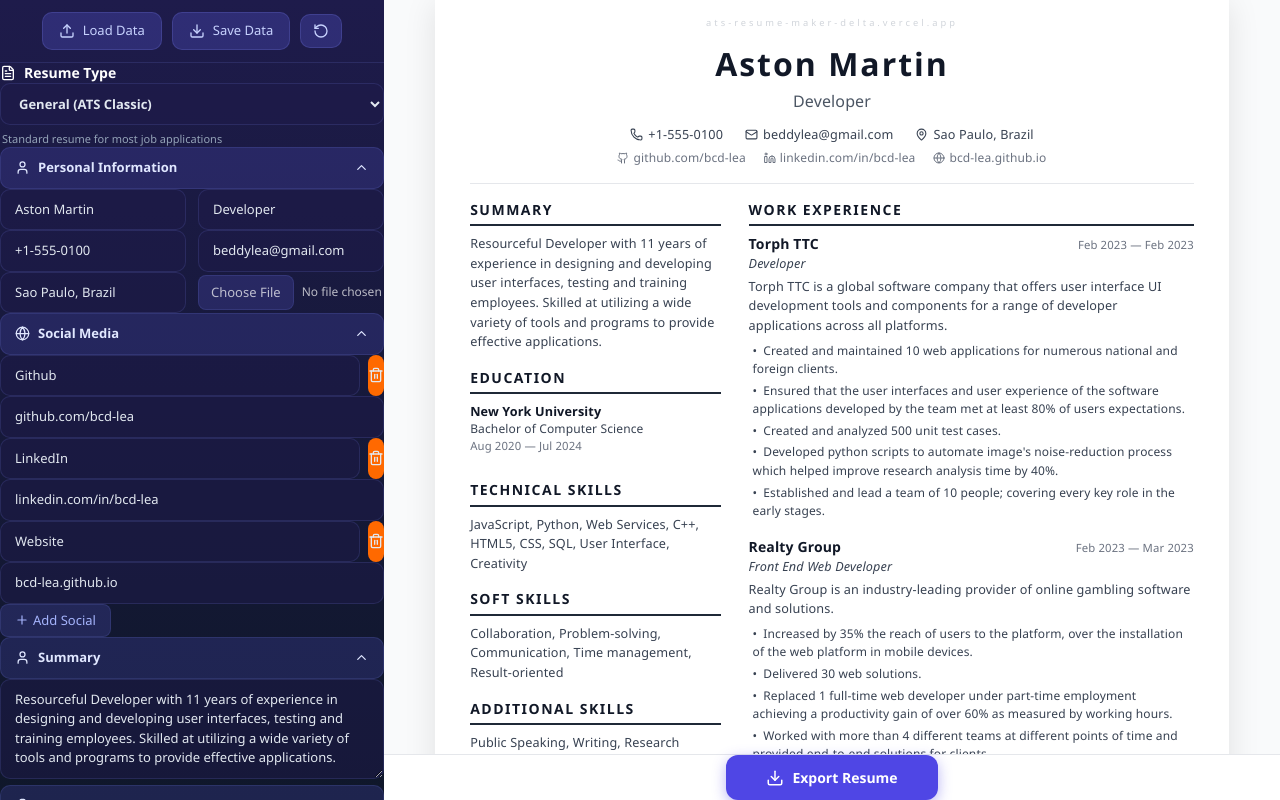
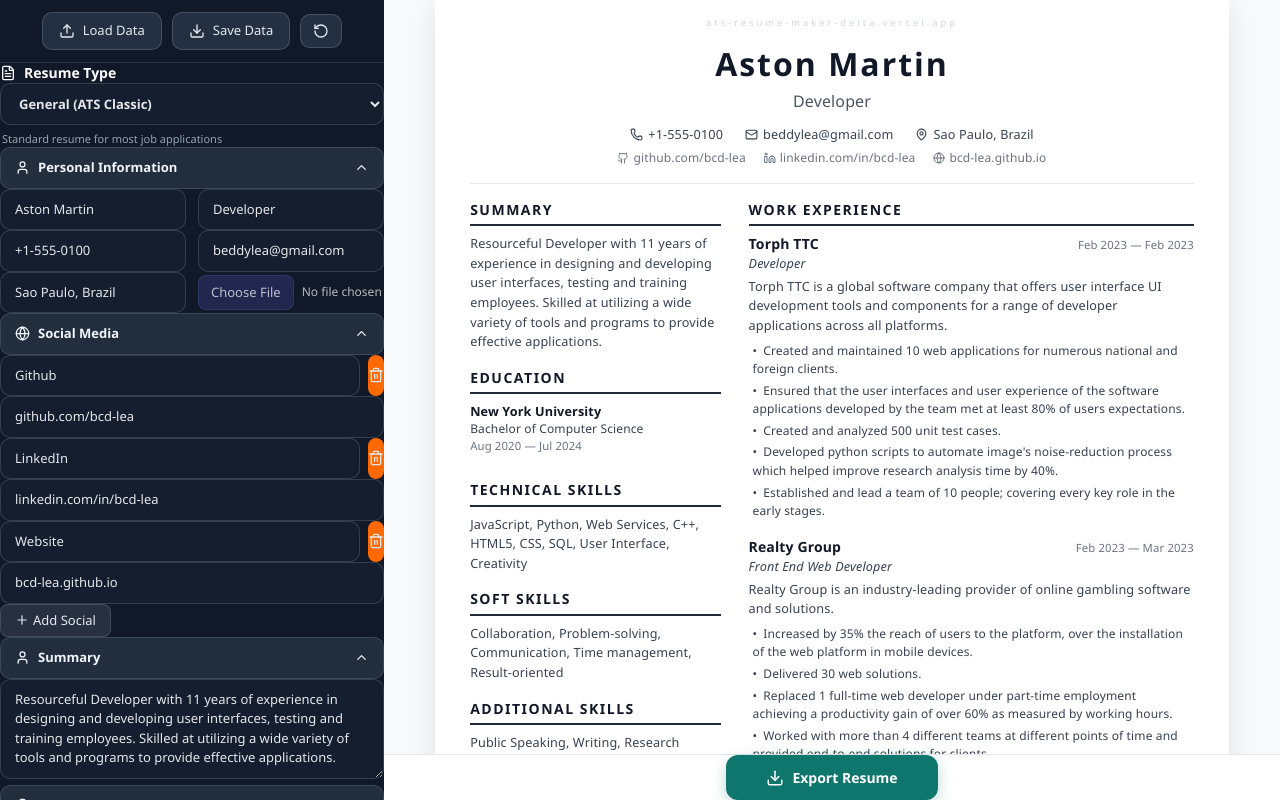
Before and after one commit to Anuragbhtri019/ats_resume_maker, a Next.js app: page /resume in a window 1280 px wide. Built offline with nearby package versions, Linux system fonts and the light colour scheme.

Commit message:
feat: update styling for ExportModal, LeftForm, and ResumePage components for improved UI consistency

```diff
--- a/app/components/ExportModal.jsx
+++ b/app/components/ExportModal.jsx
@@ -105,7 +105,7 @@ export default function ExportModal({ open, onClose, previewRef }) {
         </div>
 
         {exporting && (
-          <div className="mt-4 flex items-center justify-center gap-2 text-sm text-purple-600">
+          <div className="mt-4 flex items-center justify-center gap-2 text-sm text-cyan-700">
             <span className="export-spinner" />
             Generating file...
           </div>
--- a/app/components/LeftForm.jsx
+++ b/app/components/LeftForm.jsx
@@ -124,7 +124,7 @@ export default function LeftForm() {
         height: "100%",
         display: "flex",
         flexDirection: "column",
-        background: "linear-gradient(180deg, #1e1b4b 0%, #0f172a 100%)",
+        background: "#111827",
         color: "#e2e8f0",
       }}
     >
@@ -137,7 +137,7 @@ export default function LeftForm() {
           flexWrap: "wrap",
           gap: "10px",
           padding: "12px 16px",
-          borderBottom: "1px solid rgba(129, 140, 248, 0.15)",
+          borderBottom: "1px solid rgba(148, 163, 184, 0.2)",
         }}
       >
         <button
@@ -301,10 +301,7 @@ export default function LeftForm() {
               return (
                 <Section key={sectionKey} title={label} icon={Icon}>
                   {data.experience.map((exp, i) => (
-                    <div
-                      key={i}
-                      className="section-card space-y-2"
-                    >
+                    <div key={i} className="section-card space-y-2">
                       <div className="flex justify-between items-start">
                         <span className="text-xs text-white/50">
                           Experience {i + 1}
@@ -429,10 +426,7 @@ export default function LeftForm() {
               return (
                 <Section key={sectionKey} title={label} icon={Icon}>
                   {data.education.map((edu, i) => (
-                    <div
-                      key={i}
-                      className="section-card space-y-2"
-                    >
+                    <div key={i} className="section-card space-y-2">
                       <div className="flex justify-between items-start">
                         <span className="text-xs text-white/50">
                           Education {i + 1}
@@ -588,10 +582,7 @@ export default function LeftForm() {
               return (
                 <Section key={sectionKey} title={label} icon={Icon}>
                   {(data.projects || []).map((proj, i) => (
-                    <div
-                      key={i}
-                      className="section-card space-y-2"
-                    >
+                    <div key={i} className="section-card space-y-2">
                       <div className="flex justify-between items-start">
                         <span className="text-xs text-white/50">
                           Project {i + 1}
@@ -664,10 +655,7 @@ export default function LeftForm() {
               return (
                 <Section key={sectionKey} title={label} icon={Icon}>
                   {(data.campaigns || []).map((camp, i) => (
-                    <div
-                      key={i}
-                      className="section-card space-y-2"
-                    >
+                    <div key={i} className="section-card space-y-2">
                       <div className="flex justify-between items-start">
                         <span className="text-xs text-white/50">
                           Campaign {i + 1}
@@ -771,10 +759,7 @@ export default function LeftForm() {
               return (
                 <Section key={sectionKey} title={label} icon={Icon}>
                   {(data.publications || []).map((pub, i) => (
-                    <div
-                      key={i}
-                      className="section-card space-y-2"
-                    >
+                    <div key={i} className="section-card space-y-2">
                       <div className="flex justify-between items-start">
                         <span className="text-xs text-white/50">
                           Publication {i + 1}
--- a/app/globals.css
+++ b/app/globals.css
@@ -16,7 +16,7 @@
 }
 
 body {
-  background: #eef2f7;
+  background: #f3f5f9;
   color: #171717;
   font-family: "Segoe UI", Arial, Helvetica, sans-serif;
   /* overflow-x hidden prevents horizontal page scroll on mobile;
@@ -35,11 +35,11 @@ body {
   background: transparent;
 }
 ::-webkit-scrollbar-thumb {
-  background: #c4b5fd;
+  background: #c3c8d4;
   border-radius: 4px;
 }
 ::-webkit-scrollbar-thumb:hover {
-  background: #a78bfa;
+  background: #a5adbd;
 }
 
 /* Right panel scrollbar */
@@ -49,13 +49,13 @@ body {
 
 /* ContentEditable focus styles */
 [contenteditable="true"]:focus {
-  outline: 2px solid #a78bfa;
+  outline: 2px solid #94a3b8;
   outline-offset: 2px;
   border-radius: 3px;
-  background: rgba(167, 139, 250, 0.04);
+  background: rgba(148, 163, 184, 0.08);
 }
 [contenteditable="true"]:hover {
-  outline: 1px dashed #c4b5fd;
+  outline: 1px dashed #cbd5e1;
   outline-offset: 2px;
   border-radius: 3px;
 }
@@ -136,36 +136,36 @@ body {
   width: 100%;
   padding: 10px 14px;
   border-radius: 10px;
-  border: 1px solid rgba(129, 140, 248, 0.15);
+  border: 1px solid rgba(148, 163, 184, 0.24);
   font-size: 13px;
-  color: #e2e8f0;
-  background: rgba(30, 27, 75, 0.5);
+  color: #e5e7eb;
+  background: rgba(30, 41, 59, 0.42);
   outline: none;
   transition:
     box-shadow 0.2s,
     border-color 0.2s;
 }
 .form-input:focus {
-  box-shadow: 0 0 0 2px rgba(99, 102, 241, 0.4);
-  border-color: #818cf8;
+  box-shadow: 0 0 0 2px rgba(148, 163, 184, 0.34);
+  border-color: #94a3b8;
 }
 .form-input::placeholder {
-  color: #64748b;
+  color: #9ca3af;
 }
 /* Native select option styling */
 .form-input option {
-  background: #1e1b4b;
-  color: #e2e8f0;
+  background: #1f2937;
+  color: #e5e7eb;
 }
 
 .form-textarea {
   width: 100%;
   padding: 10px 14px;
   border-radius: 10px;
-  border: 1px solid rgba(129, 140, 248, 0.15);
+  border: 1px solid rgba(148, 163, 184, 0.24);
   font-size: 13px;
-  color: #e2e8f0;
-  background: rgba(30, 27, 75, 0.5);
+  color: #e5e7eb;
+  background: rgba(30, 41, 59, 0.42);
   outline: none;
   resize: vertical;
   min-height: 80px;
@@ -174,8 +174,8 @@ body {
     border-color 0.2s;
 }
 .form-textarea:focus {
-  box-shadow: 0 0 0 2px rgba(99, 102, 241, 0.4);
-  border-color: #818cf8;
+  box-shadow: 0 0 0 2px rgba(148, 163, 184, 0.34);
+  border-color: #94a3b8;
 }
 
 /* Add button styling for left panel */
@@ -184,23 +184,23 @@ body {
   align-items: center;
   gap: 4px;
   font-size: 13px;
-  background: rgba(99, 102, 241, 0.2);
-  color: #a5b4fc;
+  background: rgba(148, 163, 184, 0.18);
+  color: #e2e8f0;
   padding: 6px 14px;
   border-radius: 8px;
-  border: 1px solid rgba(129, 140, 248, 0.15);
+  border: 1px solid rgba(148, 163, 184, 0.24);
   cursor: pointer;
   transition: background 0.2s;
 }
 .btn-add:hover {
-  background: rgba(99, 102, 241, 0.35);
+  background: rgba(148, 163, 184, 0.32);
 }
 .btn-add-sm {
   display: inline-flex;
   align-items: center;
   gap: 4px;
   font-size: 12px;
-  color: #818cf8;
+  color: #cbd5e1;
   background: none;
   border: none;
   cursor: pointer;
@@ -208,7 +208,7 @@ body {
   transition: color 0.2s;
 }
 .btn-add-sm:hover {
-  color: #a5b4fc;
+  color: #f1f5f9;
 }
 
 /* Action bar buttons (Load, Save, Reset) */
@@ -216,35 +216,35 @@ body {
   display: flex;
   align-items: center;
   gap: 8px;
-  background: rgba(99, 102, 241, 0.25);
-  color: #c7d2fe;
+  background: rgba(51, 65, 85, 0.6);
+  color: #e2e8f0;
   padding: 8px 16px;
   border-radius: 10px;
   font-size: 13px;
   font-weight: 500;
-  border: 1px solid rgba(129, 140, 248, 0.2);
+  border: 1px solid rgba(148, 163, 184, 0.28);
   cursor: pointer;
   transition: background 0.2s;
 }
 .btn-action:hover {
-  background: rgba(99, 102, 241, 0.4);
+  background: rgba(51, 65, 85, 0.8);
 }
 .btn-action-icon {
   display: flex;
   align-items: center;
   gap: 8px;
-  background: rgba(99, 102, 241, 0.25);
-  color: #c7d2fe;
+  background: rgba(51, 65, 85, 0.6);
+  color: #e2e8f0;
   padding: 8px 12px;
   border-radius: 10px;
   font-size: 13px;
   font-weight: 500;
-  border: 1px solid rgba(129, 140, 248, 0.2);
+  border: 1px solid rgba(148, 163, 184, 0.28);
   cursor: pointer;
   transition: background 0.2s;
 }
 .btn-action-icon:hover {
-  background: rgba(99, 102, 241, 0.4);
+  background: rgba(51, 65, 85, 0.8);
 }
 
 /* Section toggle button */
@@ -253,24 +253,24 @@ body {
   display: flex;
   align-items: center;
   justify-content: space-between;
-  color: #e0e7ff;
+  color: #f1f5f9;
   font-weight: 600;
   font-size: 13px;
   padding: 10px 14px;
   border-radius: 10px;
-  background: rgba(99, 102, 241, 0.18);
-  border: 1px solid rgba(129, 140, 248, 0.15);
+  background: rgba(51, 65, 85, 0.52);
+  border: 1px solid rgba(148, 163, 184, 0.22);
   cursor: pointer;
   transition: background 0.2s;
 }
 .btn-section-toggle:hover {
-  background: rgba(99, 102, 241, 0.28);
+  background: rgba(71, 85, 105, 0.62);
 }
 
 /* Section entry card */
 .section-card {
-  background: rgba(99, 102, 241, 0.08);
-  border: 1px solid rgba(129, 140, 248, 0.1);
+  background: rgba(51, 65, 85, 0.24);
+  border: 1px solid rgba(148, 163, 184, 0.2);
   border-radius: 10px;
   padding: 12px;
 }
@@ -280,7 +280,7 @@ body {
   display: flex;
   align-items: center;
   gap: 8px;
-  background: #4f46e5;
+  background: #0f766e;
   color: #fff;
   padding: 12px 40px;
   border-radius: 12px;
@@ -288,7 +288,7 @@ body {
   font-size: 14px;
   border: none;
   cursor: pointer;
-  box-shadow: 0 4px 14px rgba(79, 70, 229, 0.4);
+  box-shadow: 0 4px 14px rgba(15, 118, 110, 0.28);
   transition: all 0.2s;
 }
 @media (max-width: 639px) {
@@ -299,7 +299,7 @@ body {
   }
 }
 .btn-export:hover {
-  background: #4338ca;
+  background: #0d9488;
   transform: scale(1.02);
 }
 .btn-export:active {
@@ -347,10 +347,10 @@ body {
   background: transparent;
 }
 .export-card:hover:not(:disabled) {
-  border-color: #8b5cf6;
-  background: #faf5ff;
+  border-color: #0891b2;
+  background: #f0f9ff;
   transform: translateY(-2px);
-  box-shadow: 0 4px 12px rgba(139, 92, 246, 0.15);
+  box-shadow: 0 4px 12px rgba(8, 145, 178, 0.14);
 }
 .export-card:disabled {
   opacity: 0.5;
@@ -367,7 +367,7 @@ body {
   width: 20px;
   height: 20px;
   border: 2px solid #e5e7eb;
-  border-top-color: #8b5cf6;
+  border-top-color: #0891b2;
   border-radius: 50%;
   animation: spin 0.6s linear infinite;
   display: inline-block;
@@ -398,3 +398,22 @@ body {
     width: 100%;
   }
 }
+
+@media (min-width: 768px) {
+  .btn-action,
+  .btn-action-icon,
+  .btn-section-toggle,
+  .btn-add,
+  .btn-export,
+  .export-card,
+  .form-input,
+  .form-textarea,
+  .section-card {
+    transition:
+      background-color 0.2s ease,
+      border-color 0.2s ease,
+      color 0.2s ease,
+      box-shadow 0.2s ease,
+      transform 0.2s ease;
+  }
+}
--- a/app/resume/page.jsx
+++ b/app/resume/page.jsx
@@ -17,13 +17,13 @@ function ResumeBuilder() {
   return (
     <div className="flex flex-col h-dvh w-screen overflow-hidden">
       {/* Mobile / Tablet Tab Bar — hidden on lg+ */}
-      <div className="lg:hidden flex-shrink-0 flex bg-[#1e1b4b] border-b border-indigo-900/40">
+      <div className="lg:hidden flex-shrink-0 flex bg-slate-900 border-b border-slate-700/60">
         <button
           onClick={() => setActiveTab("form")}
           className={`flex-1 flex items-center justify-center gap-2 py-3 text-sm font-semibold transition-colors ${
             activeTab === "form"
-              ? "text-indigo-200 border-b-2 border-indigo-400"
-              : "text-indigo-500/70 hover:text-indigo-300"
+              ? "text-slate-100 border-b-2 border-teal-500"
+              : "text-slate-400 hover:text-slate-200"
           }`}
         >
           <Edit3 size={15} />
@@ -33,8 +33,8 @@ function ResumeBuilder() {
           onClick={() => setActiveTab("preview")}
           className={`flex-1 flex items-center justify-center gap-2 py-3 text-sm font-semibold transition-colors ${
             activeTab === "preview"
-              ? "text-indigo-200 border-b-2 border-indigo-400"
-              : "text-indigo-500/70 hover:text-indigo-300"
+              ? "text-slate-100 border-b-2 border-teal-500"
+              : "text-slate-400 hover:text-slate-200"
           }`}
         >
           <FileText size={15} />
```
